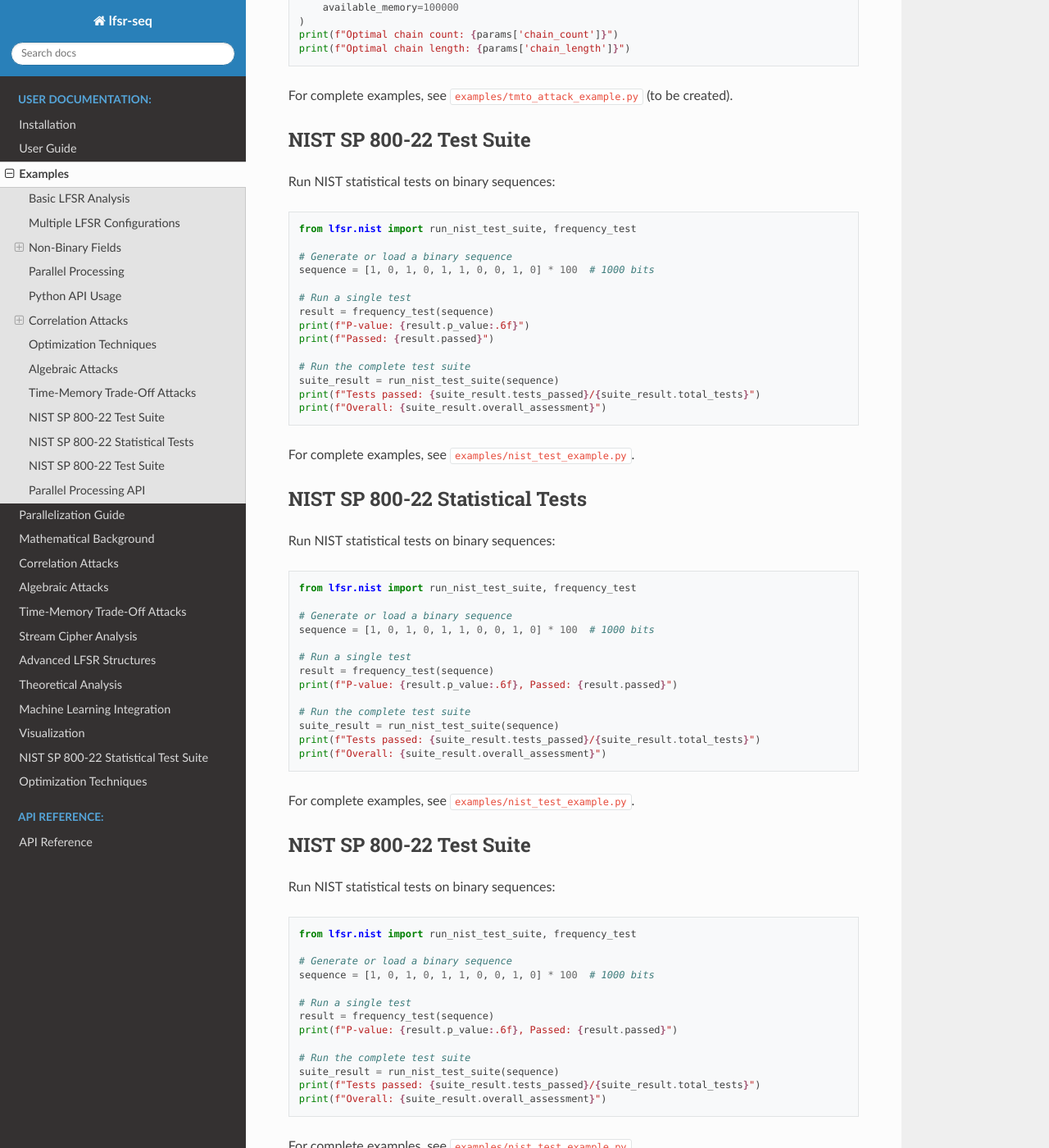
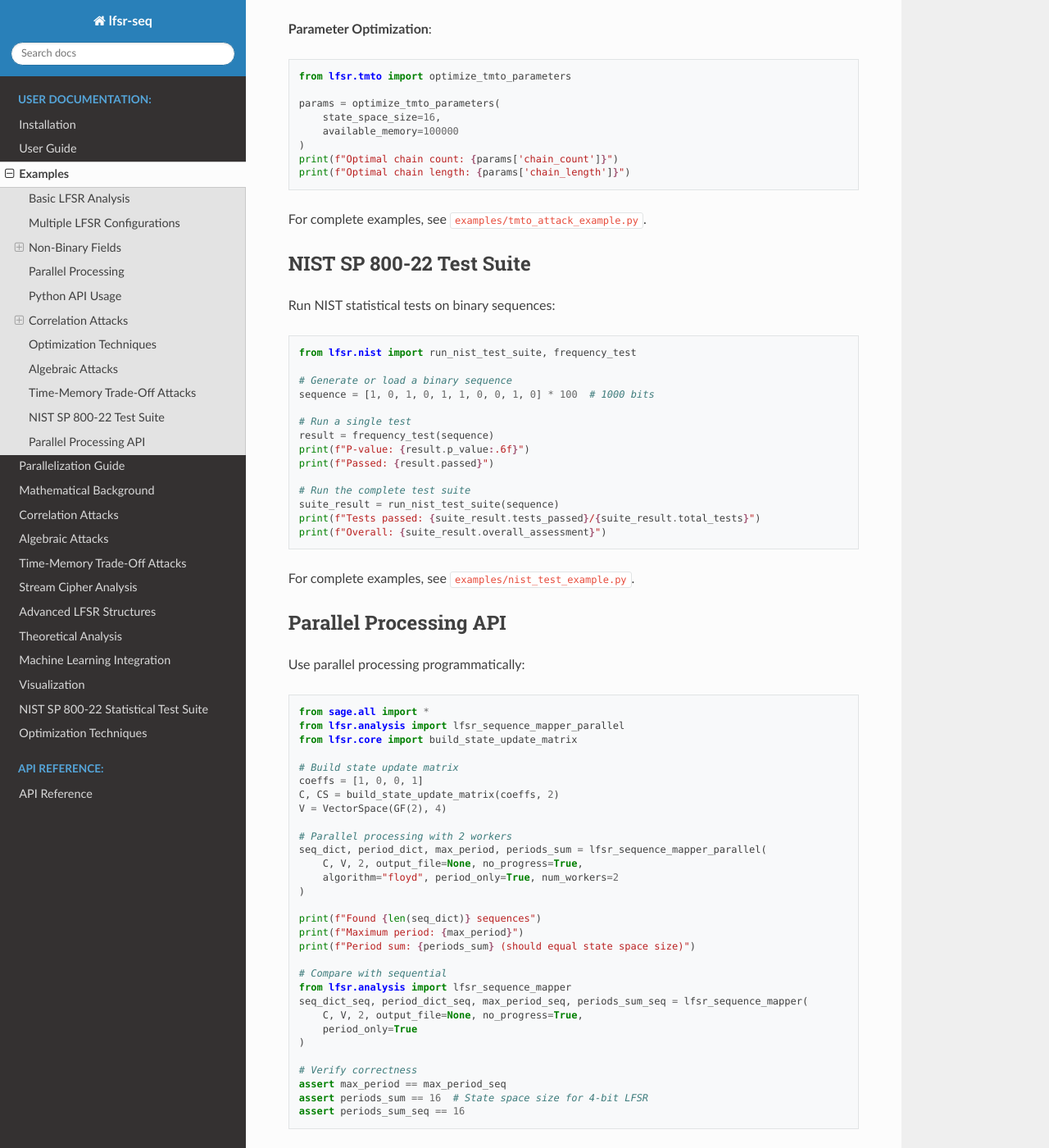
Before and after one commit to mkhellat/lfsr-seq, a Sphinx documentation site: the page built from docs/examples.rst, in a window 1280 px wide and 1400 px high, scrolled down 6454 px. Shown: the whole window at 82% size. Built offline with Sphinx 7.4.7 and the Read the Docs theme 3.1.0, drawn with Linux system fonts in a browser that asks for light colours; some of the changed text lies outside the part shown.

Commit message:
docs: Fix examples.rst to match actual codebase
- Fixed characteristic_polynomial call: now uses CS (symbolic matrix) instead of coeffs
- Fixed polynomial_order call: added missing state_vector_dim parameter (d)
- Fixed compute_matrix_order call: added identity matrix and state_vector_space_size
- Added sage.all import for Python API examples
- Fixed tmto_attack call: uses lfsr_config parameter name
- Removed duplicate NIST sections (3 duplicates removed)
- Fixed parallel processing example: added algorithm parameter
- Updated tmto example reference: file exists, removed '(to be created)'
- All function calls now match actual function signatures
- All examples verified against actual codebase

```diff
--- a/docs/examples.rst
+++ b/docs/examples.rst
@@ -358,7 +367,7 @@
    print(f"Optimal chain count: {params['chain_count']}")
    print(f"Optimal chain length: {params['chain_length']}")
 
-For complete examples, see ``examples/tmto_attack_example.py`` (to be created).
+For complete examples, see ``examples/tmto_attack_example.py``.
 
 NIST SP 800-22 Test Suite
 --------------------------
@@ -384,51 +393,6 @@
 
 For complete examples, see ``examples/nist_test_example.py``.
 
-NIST SP 800-22 Statistical Tests
------------------------------------
-
-Run NIST statistical tests on binary sequences:
-
-.. code-block:: python
-
-   from lfsr.nist import run_nist_test_suite, frequency_test
-
-   # Generate or load a binary sequence
-   sequence = [1, 0, 1, 0, 1, 1, 0, 0, 1, 0] * 100  # 1000 bits
-
-   # Run a single test
-   result = frequency_test(sequence)
-   print(f"P-value: {result.p_value:.6f}, Passed: {result.passed}")
-
-   # Run the complete test suite
-   suite_result = run_nist_test_suite(sequence)
-   print(f"Tests passed: {suite_result.tests_passed}/{suite_result.total_tests}")
-   print(f"Overall: {suite_result.overall_assessment}")
-
-For complete examples, see ``examples/nist_test_example.py``.
-
-NIST SP 800-22 Test Suite
--------------------------
-
-Run NIST statistical tests on binary sequences:
-
-.. code-block:: python
-
-   from lfsr.nist import run_nist_test_suite, frequency_test
-
-   # Generate or load a binary sequence
-   sequence = [1, 0, 1, 0, 1, 1, 0, 0, 1, 0] * 100  # 1000 bits
-
-   # Run a single test
-   result = frequency_test(sequence)
-   print(f"P-value: {result.p_value:.6f}, Passed: {result.passed}")
-
-   # Run the complete test suite
-   suite_result = run_nist_test_suite(sequence)
-   print(f"Tests passed: {suite_result.tests_passed}/{suite_result.total_tests}")
-   print(f"Overall: {suite_result.overall_assessment}")
-
-For complete examples, see ``examples/nist_test_example.py``.
 
 Parallel Processing API
 ------------------------
@@ -449,7 +413,7 @@
    # Parallel processing with 2 workers
    seq_dict, period_dict, max_period, periods_sum = lfsr_sequence_mapper_parallel(
        C, V, 2, output_file=None, no_progress=True,
-       period_only=True, num_workers=2
+       algorithm="floyd", period_only=True, num_workers=2
    )
 
    print(f"Found {len(seq_dict)} sequences")
@@ -459,9 +423,11 @@
    # Compare with sequential
    from lfsr.analysis import lfsr_sequence_mapper
    seq_dict_seq, period_dict_seq, max_period_seq, periods_sum_seq = lfsr_sequence_mapper(
-       C, V, 2, output_file=None, no_progress=True, period_only=True
+       C, V, 2, output_file=None, no_progress=True,
+       period_only=True
    )
 
    # Verify correctness
    assert max_period == max_period_seq
    assert periods_sum == 16  # State space size for 4-bit LFSR
+   assert periods_sum_seq == 16
```
Also changed, not shown: other parts of docs/examples.rst (+13 -4 lines).
